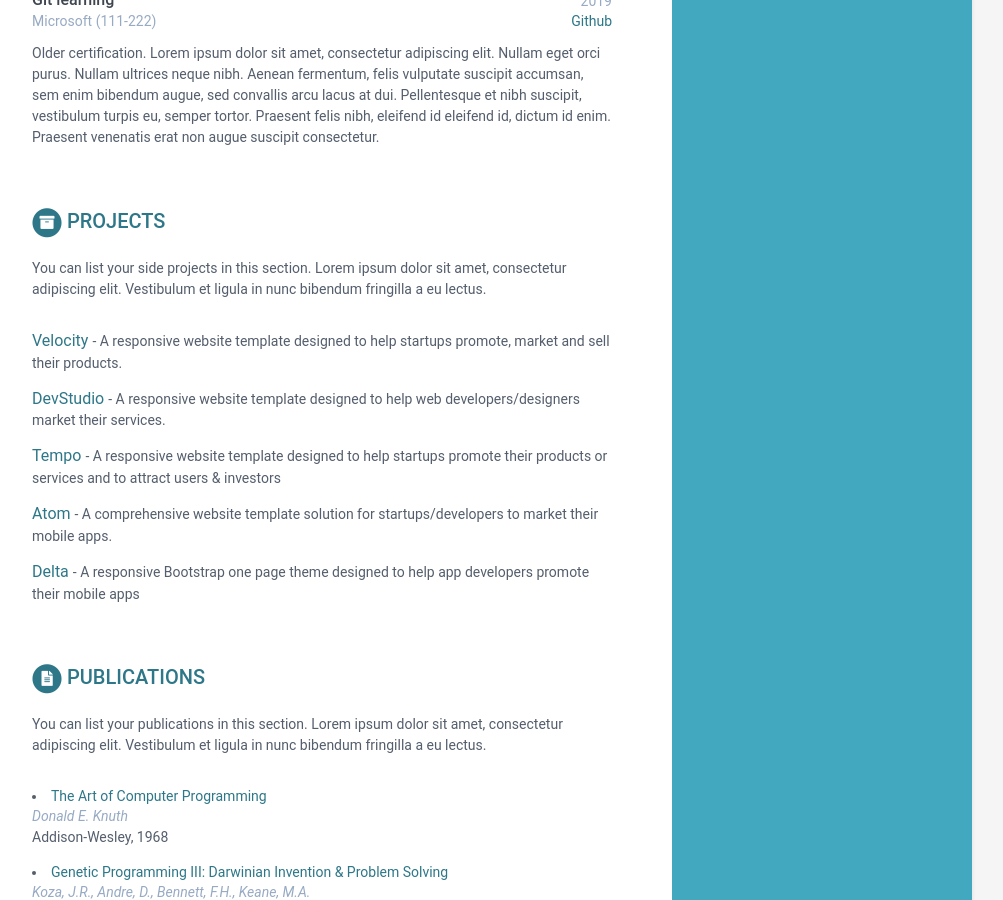
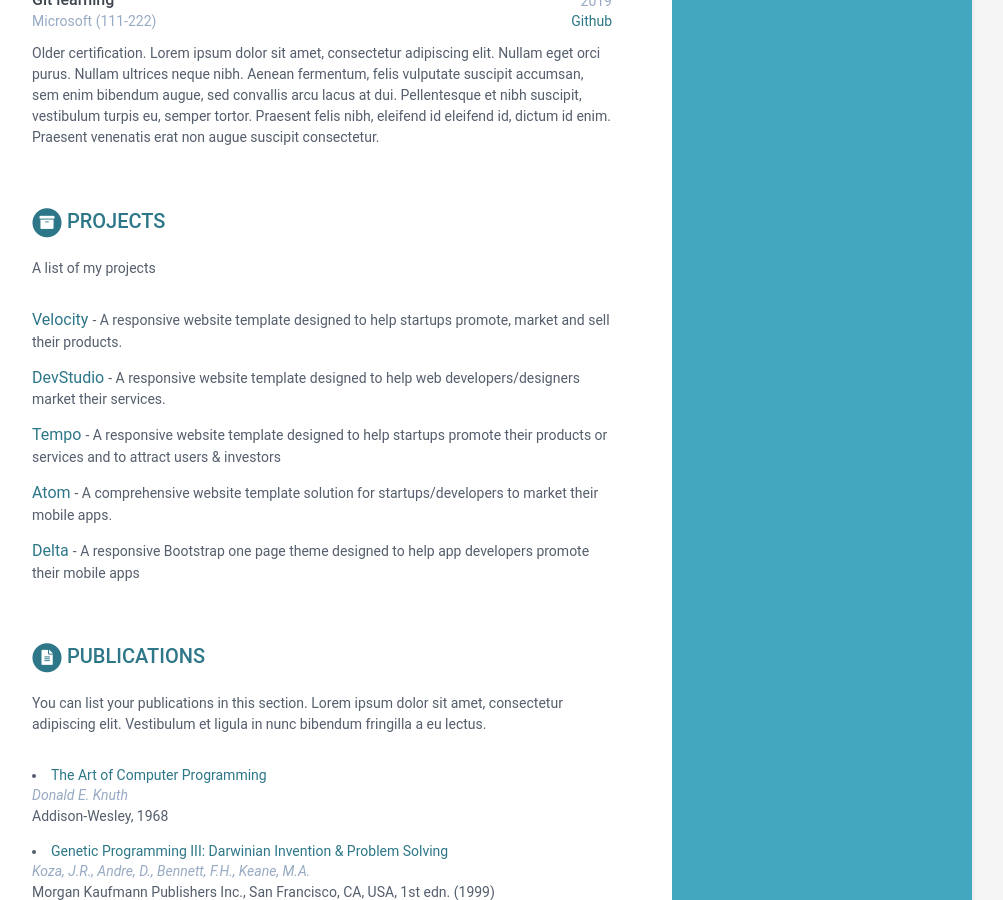
Before and after one commit to gdeside/CV, a Jekyll site: the page built from index.html, in a window 1280 px wide and 900 px high, scrolled down 2449 px. Shown: the whole window, without its empty margins (168-1171 px from the left). Built offline with Jekyll 4.4.1, drawn with Linux system fonts in a browser that asks for light colours.

Commit message:
update project

```diff
--- a/_data/data.yml
+++ b/_data/data.yml
@@ -191,9 +191,7 @@ certifications:
 projects:
     title: Projects
     intro: >
-      You can list your side projects in this
-      section. Lorem ipsum dolor sit amet, consectetur adipiscing elit.
-      Vestibulum et ligula in nunc bibendum fringilla a eu lectus.
+      A list of my projects
     assignments:
       - title: Velocity
         link: "#hook"
```
